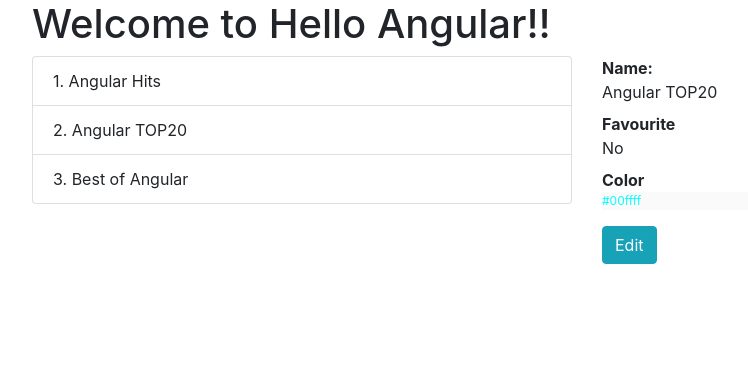
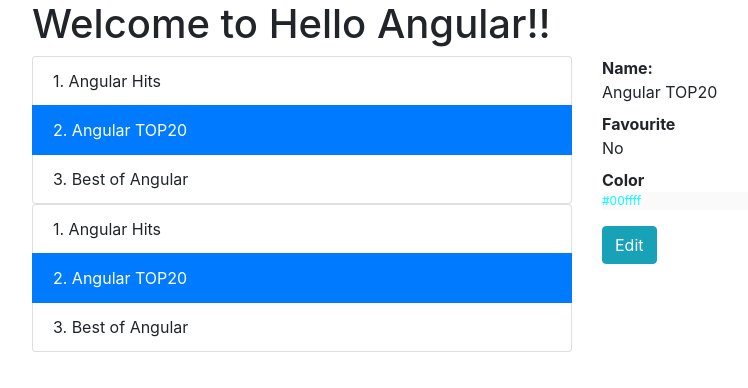
Before and after one commit to pawel13/angular-spotify3, an Angular app: page / in a window 1280 px wide. Shown: the top 388 px of the page, without its empty margins (53-801 px from the left). Built offline with nearby package versions, Linux system fonts and the light colour scheme.

Commit message:
single source of truth, 2-way binding input output

```diff
--- a/src/app/playlists/components/items-list/items-list.component.ts
+++ b/src/app/playlists/components/items-list/items-list.component.ts
@@ -25,14 +25,13 @@
   @Input("items")
   playlists: Playlist[];
 
+  @Input()
   selected: Playlist;
 
   @Output()
   selectedChange = new EventEmitter<Playlist>();
 
   select(playlist: Playlist) {
-    this.selected = playlist;
-
     this.selectedChange.emit(playlist);
   }
 
--- a/src/app/playlists/components/playlists-view/playlists-view.component.html
+++ b/src/app/playlists/components/playlists-view/playlists-view.component.html
@@ -2,10 +2,14 @@
 <div class="row">
   <div class="col">
     <app-items-list [items]="playlists"
+    [selected]="selected"
     (selectedChange)=" selected = $event ">
+  </app-items-list>
+
+  <app-items-list [items]="playlists"
+     [(selected)]="selected">
     </app-items-list>
 
-    <!-- <input type="text" (change)="$event"> -->
 
   </div>
   <div class="col">
```
